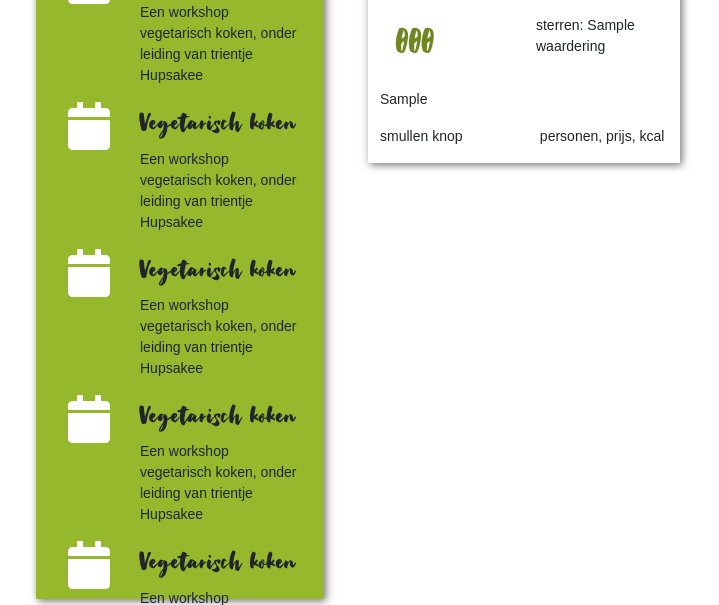
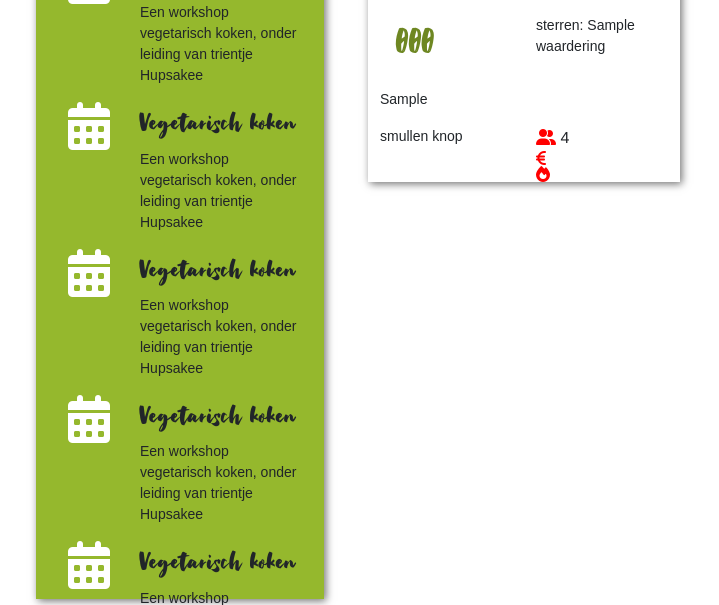
Before and after one commit to ReneKrewinkel/educom-verrukkulluk-1678798729, a PHP site: template templates/homepage.html.twig in a window 1280 px wide. Shown: the part 949-1554 px from the top of the page, without its empty margins (12-731 px from the left). Run offline with PHP 8.4, Linux system fonts and the light colour scheme; the template is opened without the code that fills it: most values are stand-ins (such as "Sample title", 1, 10 or a date in 2020); some libraries are stand-ins or nearby versions.

Commit message:
homepage recepten in grid gezet (#13)

```diff
--- a/templates/homepage.html.twig
+++ b/templates/homepage.html.twig
@@ -29,9 +29,9 @@
 {% block content %}
 
  {# Loop #}
-    {% for record in data %}
-        <div class = "container-fluid">
-            <div class= "row">
+<div class = "container-fluid">
+    <div class= "row">
+        {% for record in data | slice (0, 4)%}
                 <div class = "col-md-4 m-5 agenda-border">
                     <div class = "row" style = "height: 200px;">
                         <div class = "col-md-12 image-detail-home" style= "background-image: url('{{record.afbeelding}}'); ">
@@ -55,14 +55,15 @@
                         <p> smullen knop </p>
                         </div>
                         <div class = "col-md-6">
-                        <p><i class = "fa fa-user-group" style = "color: red"></i>
-                         personen, prijs, kcal</p>
+                        <div><i class = "fa fa-user-group" style = "color: red"></i> 4 </div>
+                         <div><i class="fa-solid fa-euro-sign" style = "color:red"></i> </div>
+                         <div><i class="fas fa-fire" style = "color: red"></i></div>
                         </div>
                     </div>
                 </div>
-            </div
-        </div>
-    {% endfor %}
+        {% endfor %}
+    </div
+</div>
 
 
      {# Dump #}
--- a/templates/main.html.twig
+++ b/templates/main.html.twig
@@ -18,7 +18,7 @@
     <script type="text/javascript" language="javascript" src="assets/bootstrap/js/bootstrap.js"></script>
     <script src = "assets/jquery/jquery-3.5.1.js"></script>
     <script src = "assets/vegas/vegas.js"></script>
-
+    <script src="https://kit.fontawesome.com/b8680f53a3.js" crossorigin="anonymous"></script>
 
 </html>
 <body>
```
